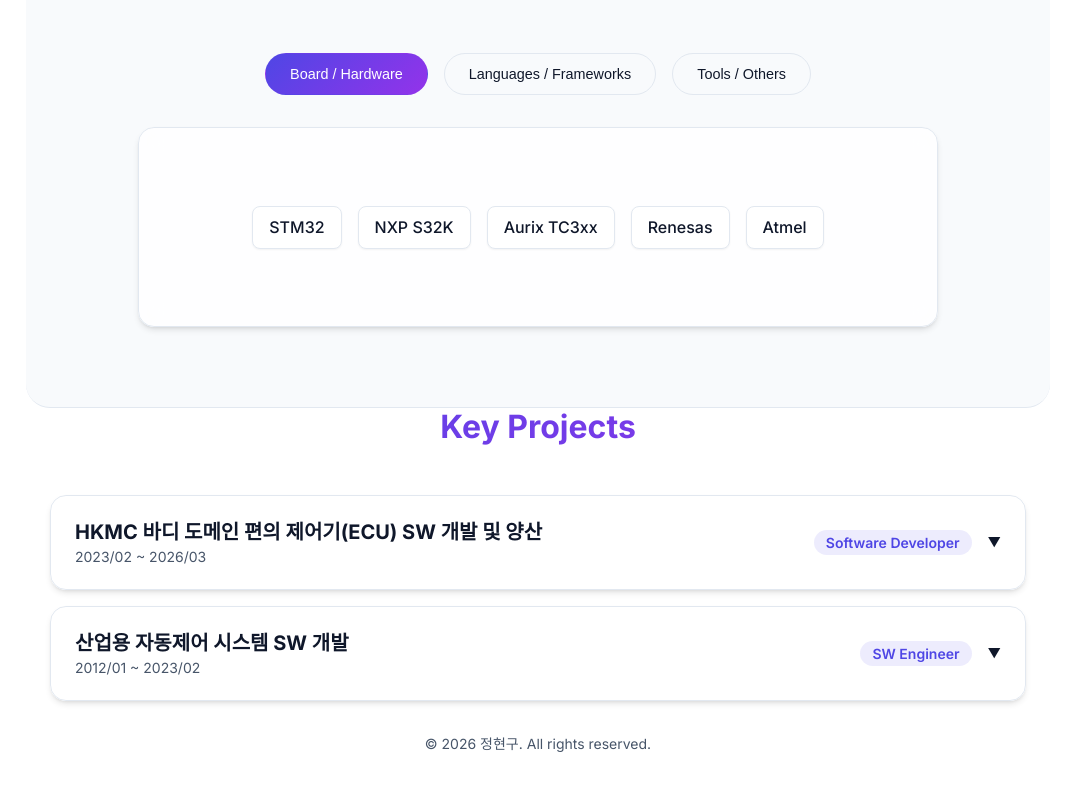
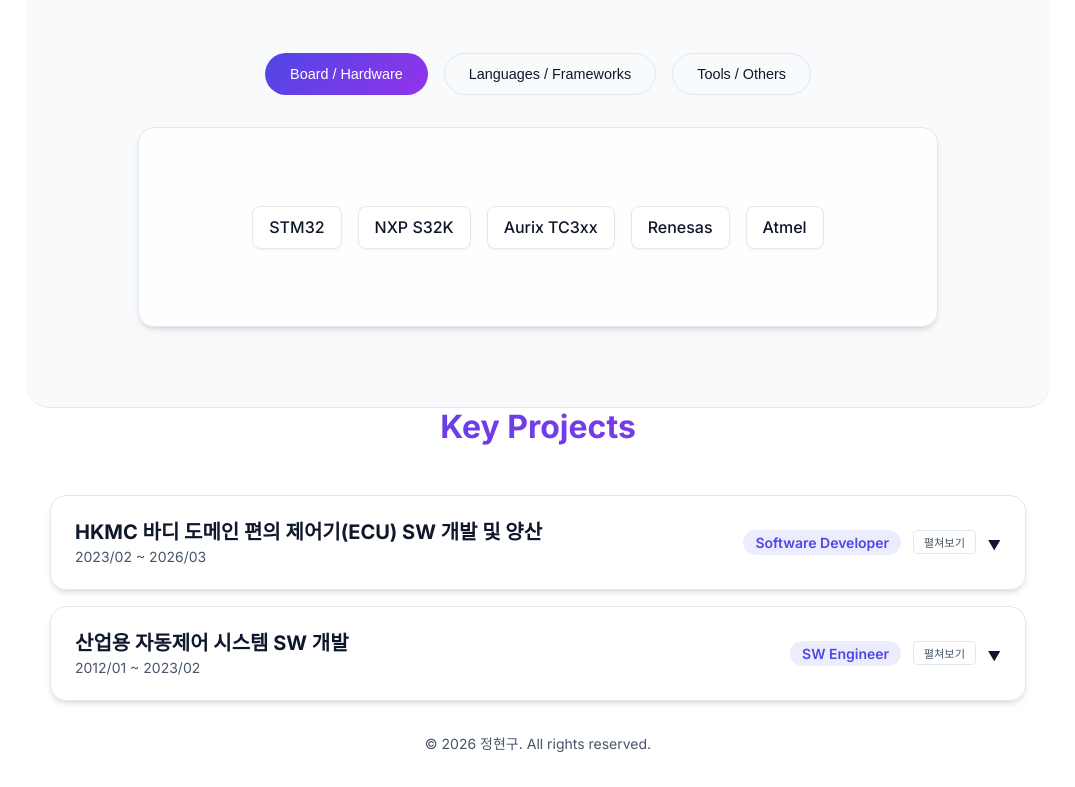
Before and after one commit to TimerOverflow/Hyun9_Portfolio, a React (Vite) app: page / in a window 1280 px wide. Shown: the part 1096-1883 px from the top of the page, without its empty margins (102-1177 px from the left). Built offline with nearby package versions, Linux system fonts and the light colour scheme.

Commit message:
feat(UI): Add accordion header discoverability: bounce, badge, hover effect

```diff
--- a/src/components/Projects.jsx
+++ b/src/components/Projects.jsx
@@ -47,12 +47,55 @@ const ToggleButton = ({ isOpen, title, onClick, everOpened }) => {
   );
 };
 
+// 아코디언 헤더 컴포넌트 (호버 + 바운스 + 배지)
+const AccordionHeader = ({ project, isOpen, onClick, everOpenedAccordion }) => {
+  const [hovered, setHovered] = useState(false);
+
+  const arrowAnimation = isOpen
+    ? 'none'
+    : !everOpenedAccordion
+      ? 'arrowBounceDown 0.8s ease infinite'
+      : 'arrowPulse 2.5s ease-in-out infinite';
+
+  return (
+    <button
+      style={{
+        ...styles.accordionHeader,
+        background: hovered ? 'var(--bg-secondary)' : 'transparent',
+      }}
+      onClick={onClick}
+      onMouseEnter={() => setHovered(true)}
+      onMouseLeave={() => setHovered(false)}
+    >
+      <div style={styles.headerLeft}>
+        <h3 style={{ margin: 0, fontSize: '1.25rem' }}>{project.title}</h3>
+        <span style={styles.period}>{project.period}</span>
+      </div>
+      <div style={styles.headerRight}>
+        <span style={styles.role}>{project.role}</span>
+        {!isOpen && (
+          <span style={styles.accordionBadge}>
+            펼쳐보기
+          </span>
+        )}
+        <span style={{
+          transition: 'transform 0.3s',
+          transform: isOpen ? 'rotate(180deg)' : 'rotate(0deg)',
+          animation: arrowAnimation,
+        }}>▼</span>
+      </div>
+    </button>
+  );
+};
+
 const Projects = () => {
   const [openId, setOpenId] = useState(null);
   const [openToggles, setOpenToggles] = useState({});
   const [everOpened, setEverOpened] = useState(false);
+  const [everOpenedAccordion, setEverOpenedAccordion] = useState(false);
 
   const toggleAccordion = (id) => {
+    if (!everOpenedAccordion) setEverOpenedAccordion(true);
     setOpenId(openId === id ? null : id);
   };
 
@@ -84,22 +127,12 @@ const Projects = () => {
       <div style={styles.accordionContainer}>
         {portfolioData.projects.map((project) => (
           <div key={project.id} className="glass-card" style={styles.accordionItem}>
-            <button
-              style={styles.accordionHeader}
+            <AccordionHeader
+              project={project}
+              isOpen={openId === project.id}
               onClick={() => toggleAccordion(project.id)}
-            >
-              <div style={styles.headerLeft}>
-                <h3 style={{ margin: 0, fontSize: '1.25rem' }}>{project.title}</h3>
-                <span style={styles.period}>{project.period}</span>
-              </div>
-              <div style={styles.headerRight}>
-                <span style={styles.role}>{project.role}</span>
-                <span style={{
-                  transform: openId === project.id ? 'rotate(180deg)' : 'rotate(0deg)',
-                  transition: 'transform 0.3s'
-                }}>▼</span>
-              </div>
-            </button>
+              everOpenedAccordion={everOpenedAccordion}
+            />
 
             {openId === project.id && (
               <div style={styles.accordionBody}>
@@ -219,6 +252,8 @@ const styles = {
     textAlign: 'left',
     color: 'inherit',
     fontFamily: 'inherit',
+    transition: 'background 0.2s ease',
+    borderRadius: '16px',
   },
   headerLeft: {
     display: 'flex',
@@ -228,7 +263,8 @@ const styles = {
   headerRight: {
     display: 'flex',
     alignItems: 'center',
-    gap: '1rem',
+    gap: '0.75rem',
+    flexShrink: 0,
   },
   period: {
     fontSize: '0.875rem',
@@ -241,6 +277,15 @@ const styles = {
     background: 'rgba(79, 70, 229, 0.1)',
     padding: '0.25rem 0.75rem',
     borderRadius: '999px',
+  },
+  accordionBadge: {
+    fontSize: '0.7rem',
+    color: 'var(--text-secondary)',
+    border: '1px solid var(--border-color)',
+    padding: '0.2rem 0.6rem',
+    borderRadius: '4px',
+    fontWeight: '500',
+    whiteSpace: 'nowrap',
   },
   accordionBody: {
     padding: '2.5rem 2rem',
--- a/src/index.css
+++ b/src/index.css
@@ -152,3 +152,10 @@ ul {
   50% { transform: translateX(0); }
   75% { transform: translateX(3px); }
 }
+
+@keyframes arrowBounceDown {
+  0%, 100% { transform: translateY(0); }
+  25% { transform: translateY(3px); }
+  50% { transform: translateY(0); }
+  75% { transform: translateY(3px); }
+}
```
